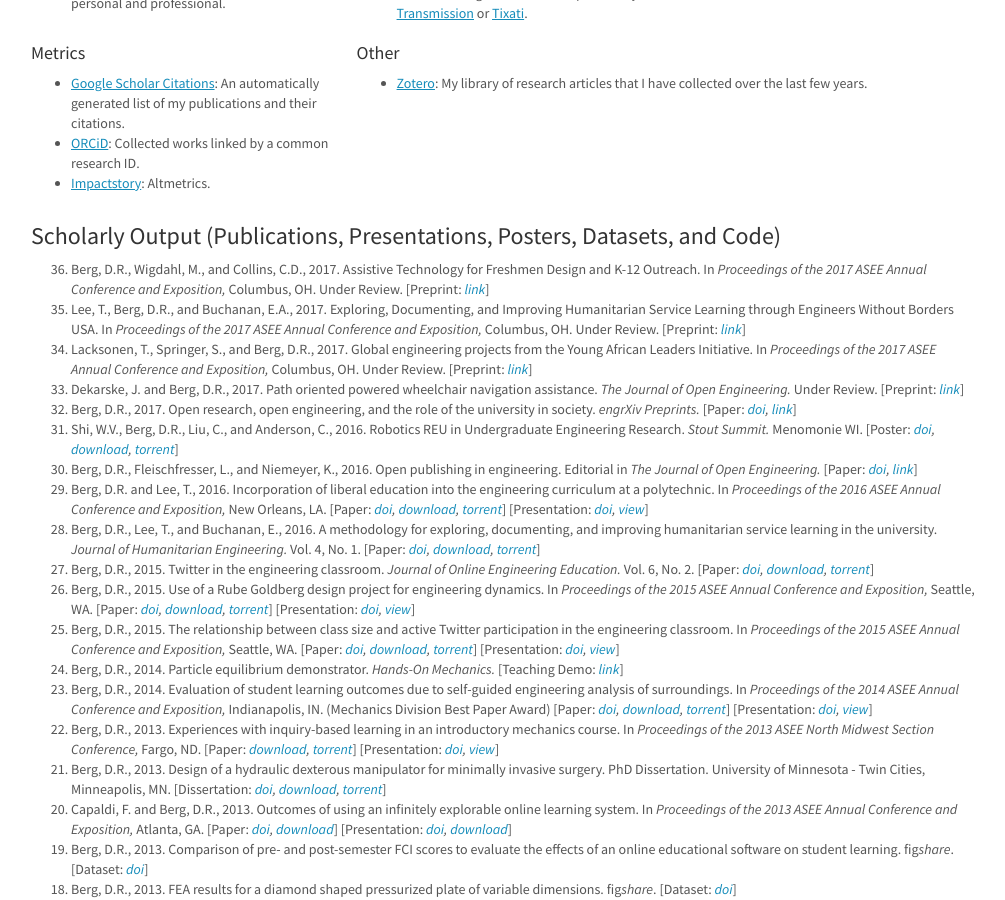
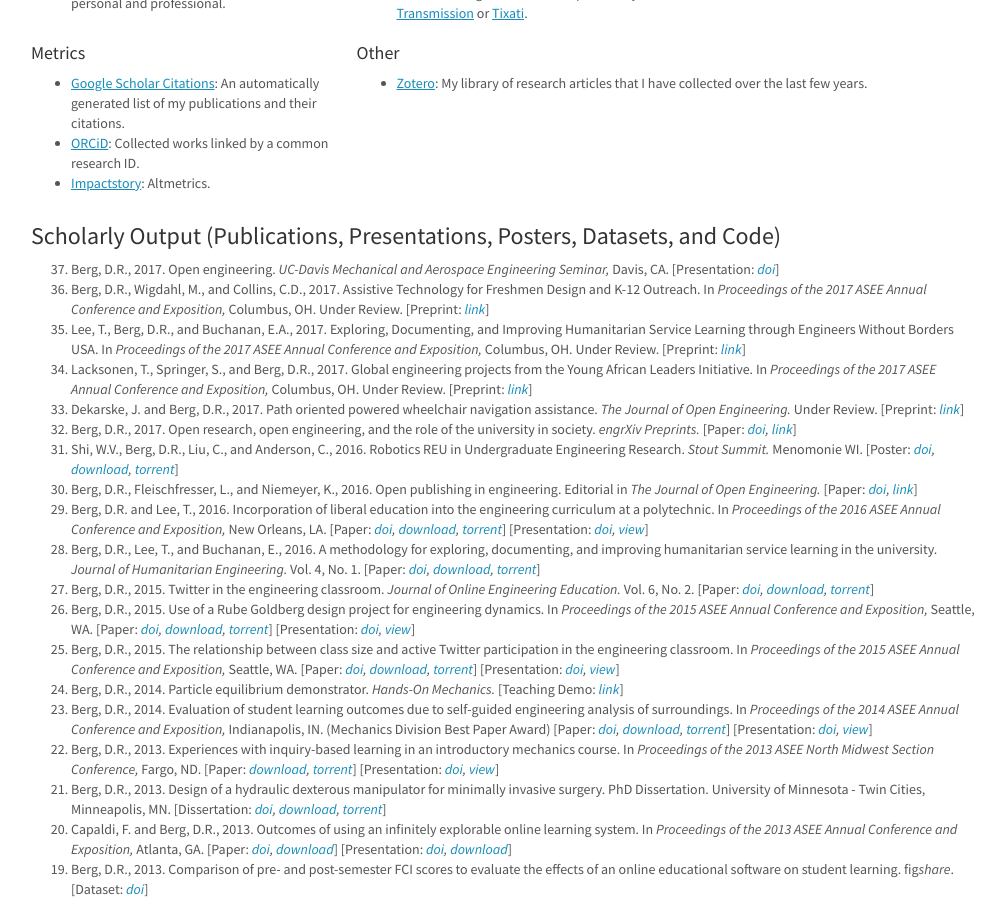
Before and after one commit to devinberg/devinberg.com, a Jekyll site: the page built from publications/index.md, in a window 1280 px wide and 900 px high, scrolled down 467 px. Shown: the whole window, without its empty margins (39-1044 px from the left). Built offline with Jekyll 4.4.1, drawn with Linux system fonts in a browser that asks for light colours; nearby versions of some CDN libraries; comment, search, counter and statistics services are not loaded.

Commit message:
Davis talk

```diff
--- a/publications/index.md
+++ b/publications/index.md
@@ -55,6 +55,7 @@
 
 <h3>Scholarly Output (Publications, Presentations, Posters, Datasets, and Code)</h3>
 <ol reversed="">
+	<li>Berg, D.R., 2017. Open engineering. <i>UC-Davis Mechanical and Aerospace Engineering Seminar,</i> Davis, CA. [Presentation: <i><a href="https://doi.org/10.6084/m9.figshare.5036606.v1">doi</a></i>] <span data-badge-popover="right" data-badge-type="4" data-doi="10.6084/m9.figshare.5036606" data-hide-no-mentions="true" class="altmetric-embed"></span></li>
 	<li>Berg, D.R., Wigdahl, M., and Collins, C.D., 2017. Assistive Technology for Freshmen Design and K-12 Outreach. In <i>Proceedings of the 2017 ASEE Annual Conference and Exposition,</i> Columbus, OH. Under Review. [Preprint: <i><a href="https://osf.io/preprints/engrxiv/pdzss">link</a></i>] <span data-badge-popover="right" data-badge-type="4" data-doi="" data-hide-no-mentions="true" class="altmetric-embed"></span></li>
 	<li>Lee, T., Berg, D.R., and Buchanan, E.A., 2017. Exploring, Documenting, and Improving Humanitarian Service Learning through Engineers Without Borders USA. In <i>Proceedings of the 2017 ASEE Annual Conference and Exposition,</i> Columbus, OH. Under Review. [Preprint: <i><a href="https://osf.io/preprints/engrxiv/6r94n">link</a></i>] <span data-badge-popover="right" data-badge-type="4" data-doi="" data-hide-no-mentions="true" class="altmetric-embed"></span></li>
 	<li>Lacksonen, T., Springer, S., and Berg, D.R., 2017. Global engineering projects from the Young African Leaders Initiative. In <i>Proceedings of the 2017 ASEE Annual Conference and Exposition,</i> Columbus, OH. Under Review. [Preprint: <i><a href="https://osf.io/preprints/engrxiv/zrx9s">link</a></i>] <span data-badge-popover="right" data-badge-type="4" data-doi="" data-hide-no-mentions="true" class="altmetric-embed"></span></li>
```
